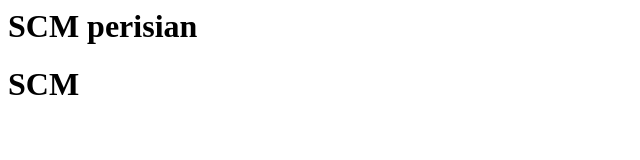
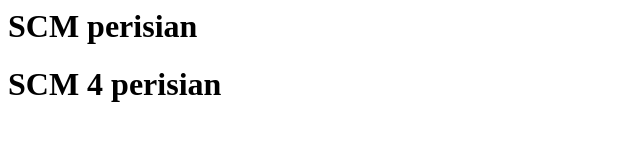
Before and after one commit to Puven123-source/scm-git, a plain HTML site: page index.html in a window 1280 px wide. Shown: the whole page, without its empty margins (0-640 px from the left). Drawn offline with Linux system fonts and the light colour scheme.

```diff
--- a/index.html
+++ b/index.html
@@ -5,6 +5,6 @@
 
 <body>
 <h1>SCM perisian</h1>
-<h1>SCM </h1>
+<h1>SCM 4 perisian</h1>
 </body>
 </html>
```
